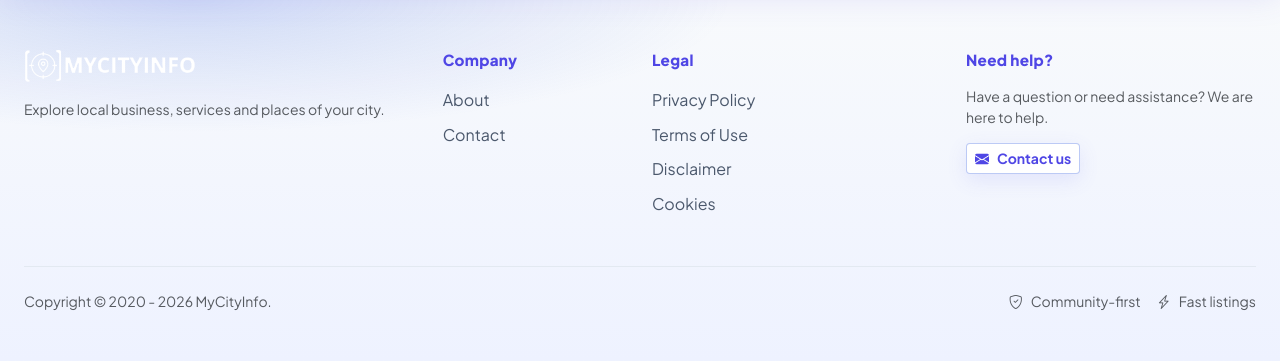
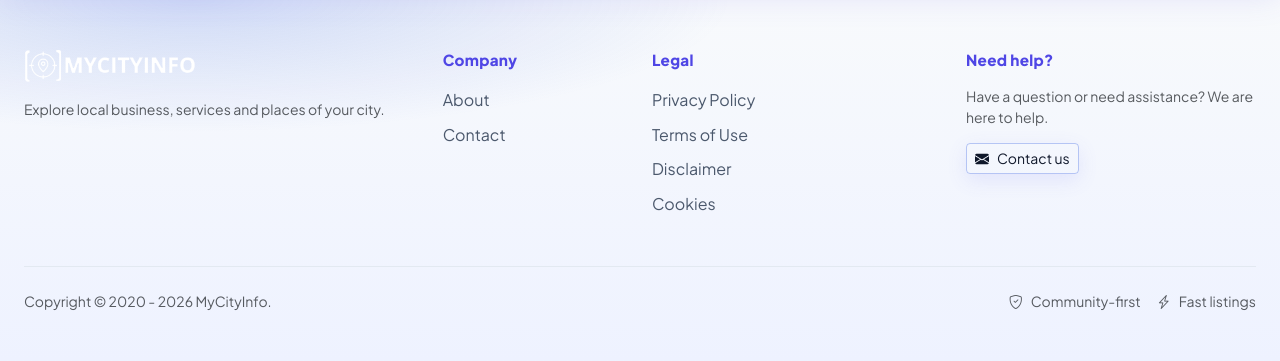
Before and after one commit to skantranjan/mycity, a PHP site: page /about/index.php in a window 1280 px wide. Shown: the part 1244-1605 px from the top of the page. Run offline with PHP 8.4, Linux system fonts and the light colour scheme.

Commit message:
fix: remove btn-outline-dark from footer CTA, use mci-footer__cta only

```diff
--- a/views/partials/footer.php
+++ b/views/partials/footer.php
@@ -38,7 +38,7 @@
           Have a question or need assistance? We are here to help.
         </div>
         <div class="d-flex flex-wrap gap-2 mt-3">
-          <a href="/contact/" class="btn btn-sm btn-outline-dark mci-footer__cta">
+          <a href="/contact/" class="btn btn-sm mci-footer__cta">
             <i class="bi bi-envelope-fill me-2" aria-hidden="true"></i>Contact us
           </a>
         </div>
```
